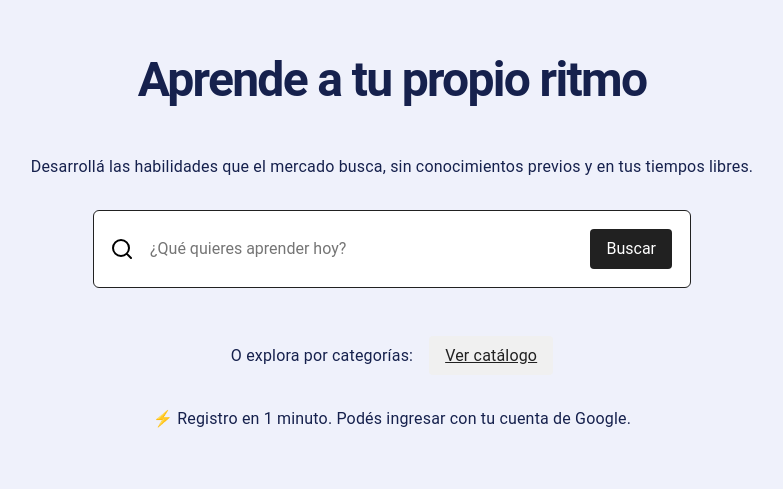
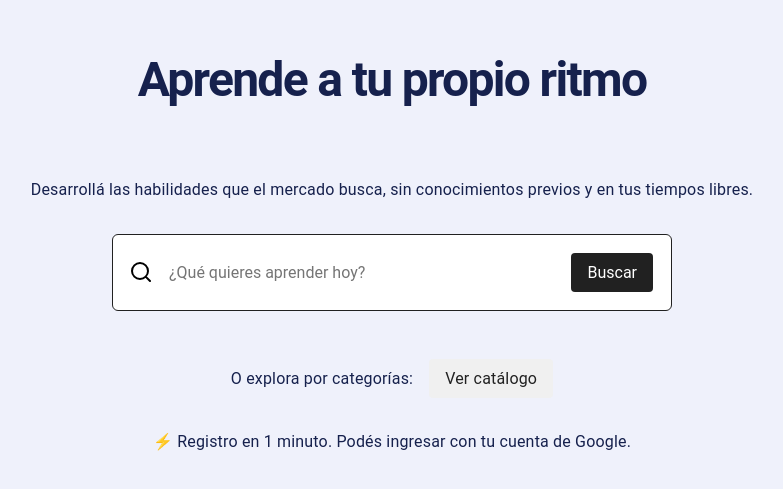
Before and after one commit to Talently-Lab/SkillUp-s2607, a React (Vite) app in the folder frontend/: page / in a window 1280 px wide. Shown: the part 167-656 px from the top of the page, without its empty margins (248-1031 px from the left). Built offline with nearby package versions, Linux system fonts and the light colour scheme.

Commit message:
style: update global styles and add layout vars

```diff
--- a/frontend/src/index.css
+++ b/frontend/src/index.css
@@ -3,17 +3,29 @@
   /* Foreground */
   --fg: #ffffff;
   --text: #16214d;
+  --text-h: #16214d;
+  --text-muted: #475569;
+  --text-subtle: #64748b;
+  --border: #e2e8f0;
   --color-primary: #2c4bdb;
+  --color-primary-hover: #2340c2;
+  --color-primary-soft: #e8ecfc;
   --color-accent: #e0702e;
+  --color-accent-hover: #c95f22;
   --color-success: #219653;
   --color-error: #eb5757;
 
   --inter: "Inter Variable", Roboto, sans-serif;
   --heading: "Sora Variable", Roboto, sans-serif;
 
-  font: 16px/145% var(--inter);
+  --container: 1200px;
+  --gutter: 1rem;
+  --radius: 8px;
+  --radius-lg: 16px;
+
+  font: 16px/1.45 var(--inter);
   letter-spacing: 0.18px;
-  color-scheme: light dark;
+  color-scheme: light;
   color: var(--text);
   background: var(--bg);
   font-synthesis: none;
@@ -21,44 +33,44 @@
   -webkit-font-smoothing: antialiased;
   -moz-osx-font-smoothing: grayscale;
 
-  @media (max-width: 1024px) {
-    font-size: 16px;
+  @media (min-width: 640px) {
+    --gutter: 1.5rem;
+  }
+
+  @media (min-width: 1024px) {
+    --gutter: 2rem;
   }
 }
 
-@media (prefers-color-scheme: dark) {
-  :root {
-    --text: #9ca3af;
-    --text-h: #f3f4f6;
-    --bg: #16171d;
-    --border: #2e303a;
-    --code-bg: #1f2028;
-    --accent: #c084fc;
-    --accent-bg: rgba(192, 132, 252, 0.15);
-    --accent-border: rgba(192, 132, 252, 0.5);
-    --social-bg: rgba(47, 48, 58, 0.5);
-    --shadow:
-      rgba(0, 0, 0, 0.4) 0 10px 15px -3px, rgba(0, 0, 0, 0.25) 0 4px 6px -2px;
-  }
+*,
+*::before,
+*::after {
+  box-sizing: border-box;
 }
 
 #root {
-  width: 1126px;
-  max-width: 100%;
-  margin: 0 auto;
-  text-align: center;
   min-height: 100svh;
   display: flex;
   flex-direction: column;
-  box-sizing: border-box;
 }
 
 body {
   margin: 0;
 }
 
+img {
+  display: block;
+  max-width: 100%;
+}
+
+a {
+  color: inherit;
+  text-decoration: none;
+}
+
 h1,
-h2 {
+h2,
+h3 {
   font-family: var(--heading);
   color: var(--text-h);
 }
@@ -83,6 +95,9 @@ h2 {
     font-size: 20px;
   }
 }
+h3 {
+  margin: 0;
+}
 p {
   margin: 0;
   font-family: var(--inter);
@@ -94,4 +109,35 @@ button {
   border: none;
   background: transparent;
   font: inherit;
+  color: inherit;
 }
+
+button {
+  cursor: pointer;
+}
+
+ul,
+ol {
+  margin: 0;
+  padding: 0;
+  list-style: none;
+}
+
+.container {
+  width: 100%;
+  max-width: var(--container);
+  margin: 0 auto;
+  padding-inline: var(--gutter);
+}
+
+.visually-hidden {
+  position: absolute;
+  width: 1px;
+  height: 1px;
+  padding: 0;
+  margin: -1px;
+  overflow: hidden;
+  clip: rect(0, 0, 0, 0);
+  white-space: nowrap;
+  border: 0;
+}
```
